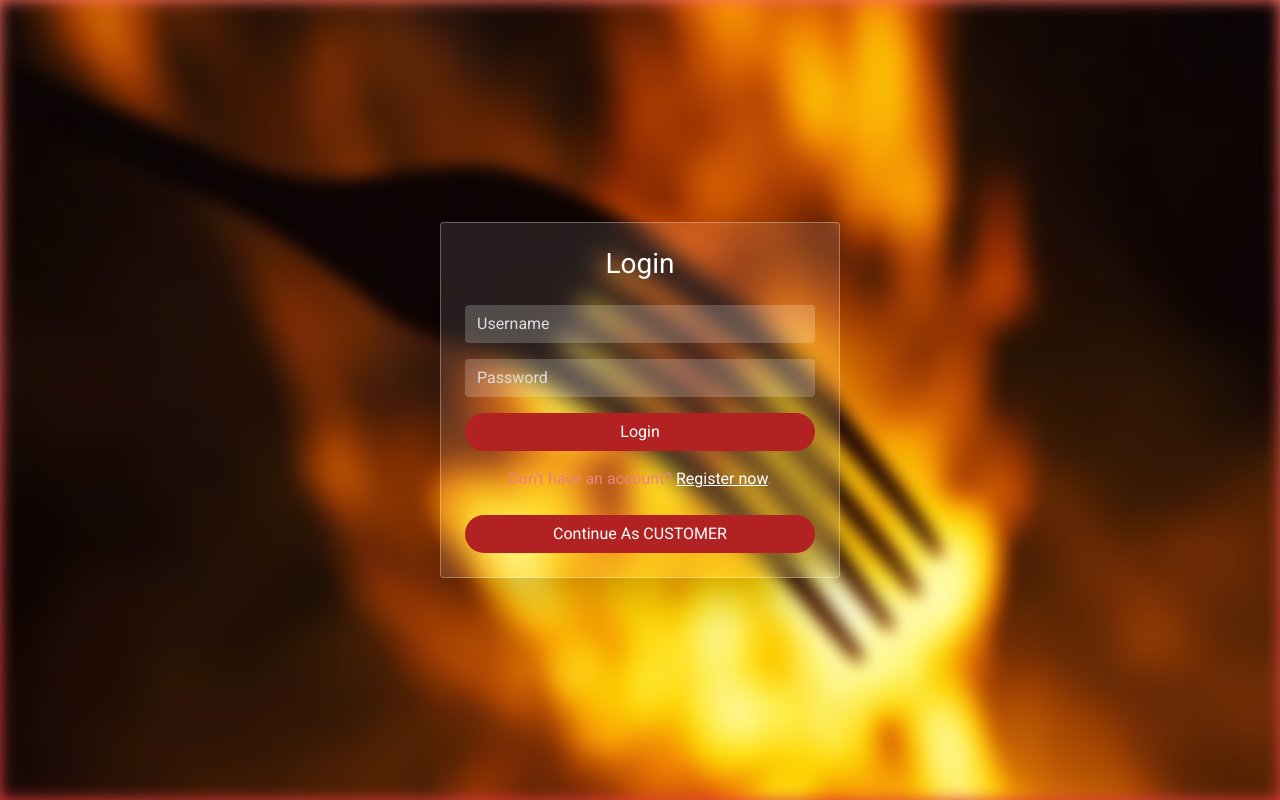
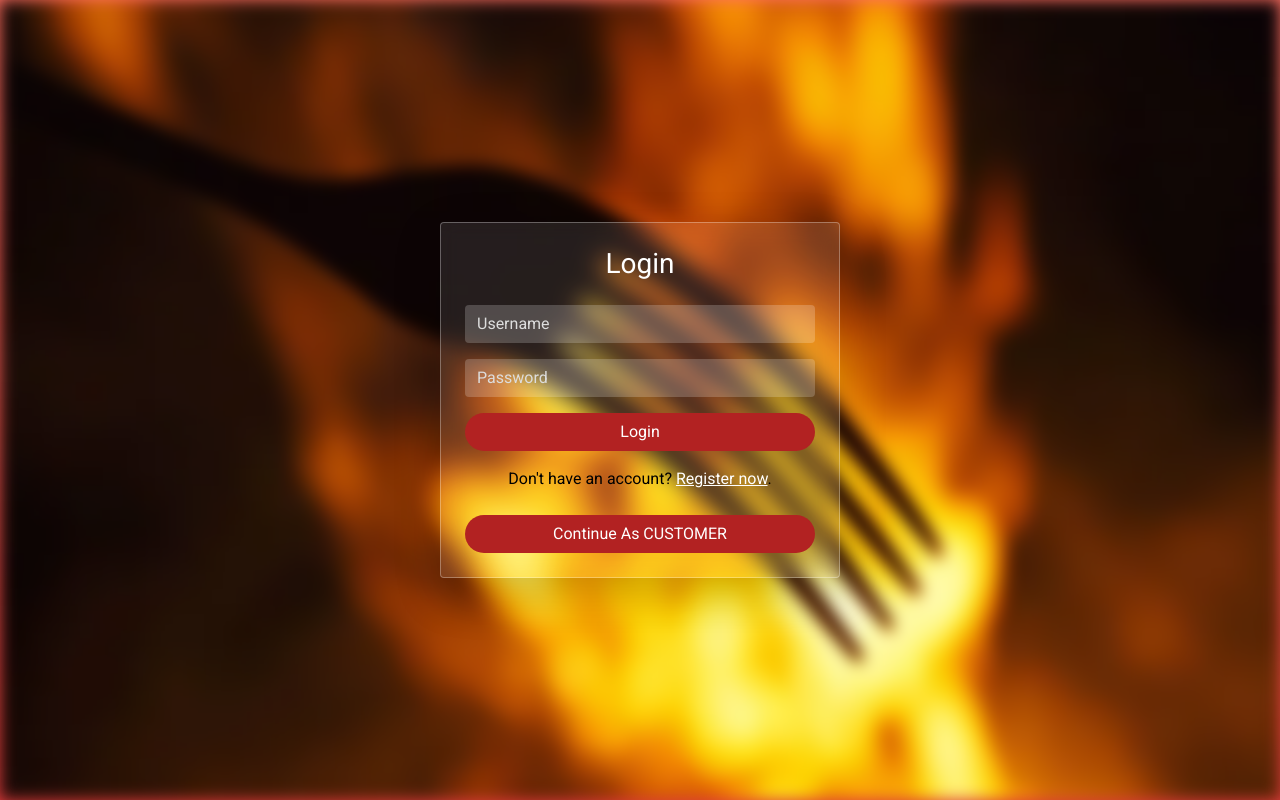
Before and after one commit to n-ayra/webdev_project, a PHP site: page /login.php in a window 1280 px wide. Run offline with PHP 8.4, Linux system fonts and the light colour scheme.

Commit message:
change color text

```diff
--- a/login.php
+++ b/login.php
@@ -84,7 +84,7 @@ require_once "connection.php";
         }
 
         .links {
-            color: #f08080;
+            color:rgb(0, 0, 0);
         }
 
         .links a {
```
